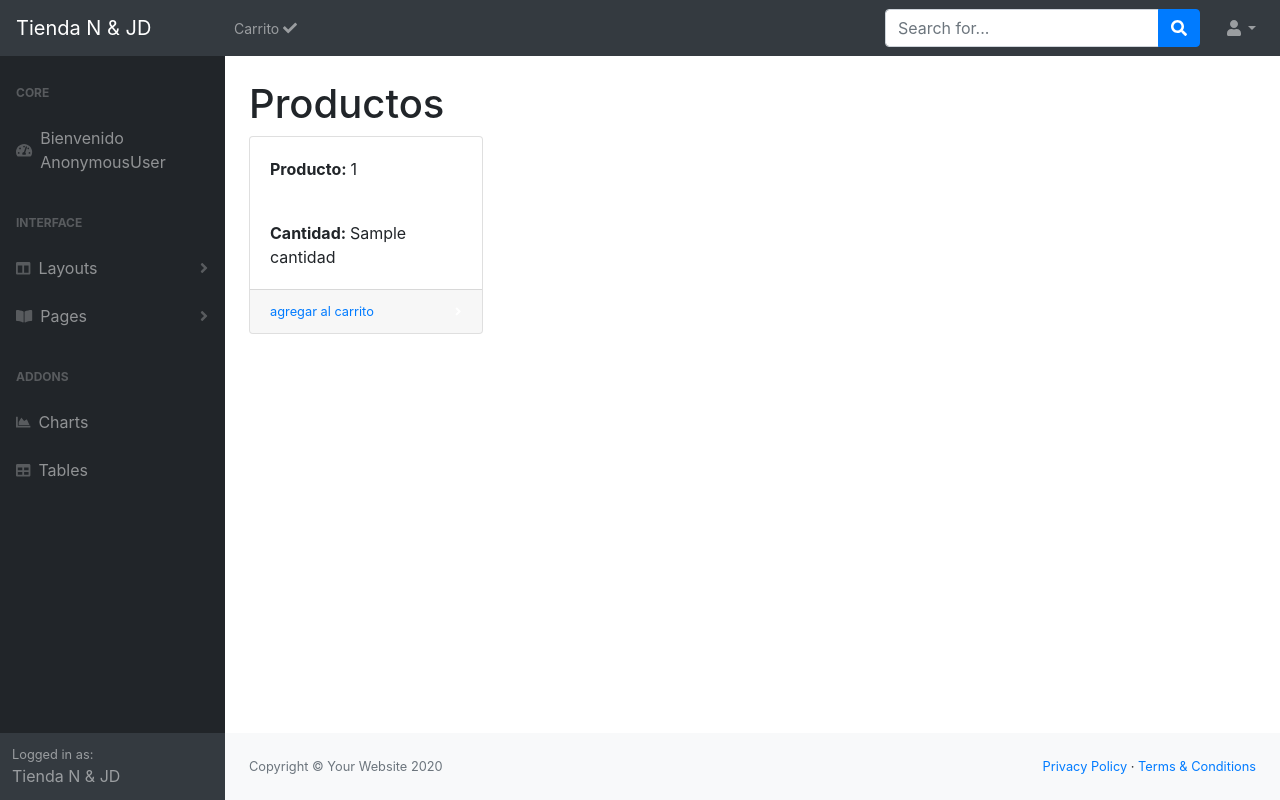
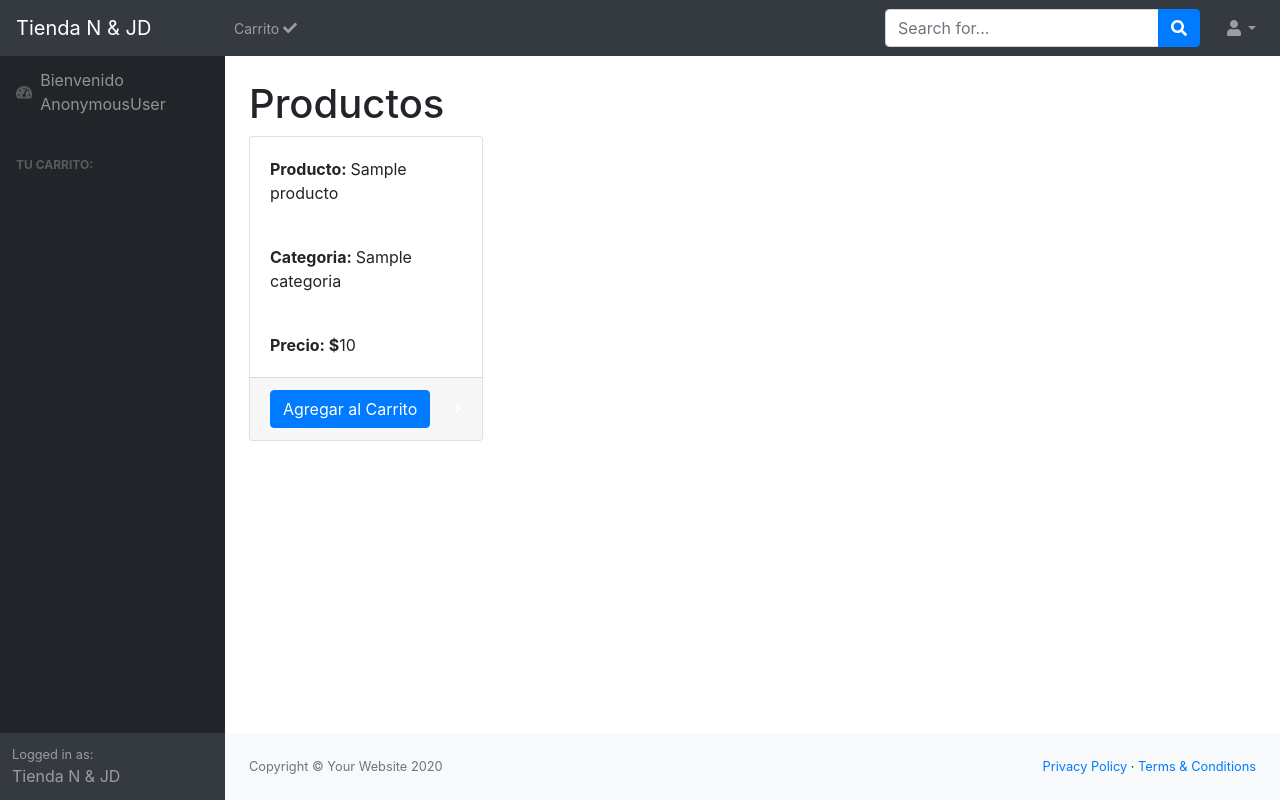
Before and after one commit to nicosalaz/ProyectoFinal, a Django app: template myProject/templates/Tienda/index.html in a window 1280 px wide. Run offline with Django 3.2, Linux system fonts and the light colour scheme; tables that the repository leaves empty hold one stand-in row (values such as "Sample post"); the template is opened without the code that fills it: values that come from a table or form of the project are taken from there, most other values are stand-ins (such as "Sample title", 1, 10 or a date in 2020); some libraries are stand-ins or nearby versions.

Commit message:
25/11/2020

```diff
--- a/myProject/Tienda/models.py
+++ b/myProject/Tienda/models.py
@@ -23,6 +23,9 @@ class Inventario(models.Model):
     cantidad = models.FloatField(blank=False,null=False)
     persona_id = models.ForeignKey(Producto,on_delete=models.CASCADE,null=False)
     categoria_id = models.ForeignKey(Categoria,on_delete=models.CASCADE,null=False)
+    precio_producto = models.IntegerField(blank=False,null=False)
+
+
 
 class Cliente(models.Model):
     id_cliente = models.AutoField(primary_key=True)
@@ -37,6 +40,7 @@ class Cliente(models.Model):
 
 class Carrito(models.Model):
     id_carrito = models.AutoField(primary_key = True)
-    cantidad_producto = models.IntegerField(null=False,blank=False)
+    cantidad_producto = models.IntegerField(null=False,blank=False,default=1)
     cliente_id = models.ForeignKey(Cliente,on_delete=models.CASCADE,null=False)
     inventario_id = models.ForeignKey(Inventario,on_delete=models.CASCADE)
+    precio_unidad = models.IntegerField(null=False,blank=False)
--- a/myProject/Tienda/urls.py
+++ b/myProject/Tienda/urls.py
@@ -4,4 +4,5 @@ from django.contrib.auth.decorators import login_required
 from django.contrib.auth.decorators import login_required
 urlpatterns=[
     path('Registrar/',Registrar.as_view(),name='Registrar'),
+    path('Carrito/',agregar_carrito.as_view(), name='Carrito'),
 ]
--- a/myProject/Usuario/views.py
+++ b/myProject/Usuario/views.py
@@ -30,4 +30,4 @@ class Login(FormView):
 
 def logout_usuario(request):
     logout(request)
-    return HttpResponseRedirect('/accounts/login/')
+    return HttpResponseRedirect('/Indexlog/')
--- a/myProject/myProject/urls.py
+++ b/myProject/myProject/urls.py
@@ -17,11 +17,12 @@ from django.contrib import admin
 from django.urls import path,include
 from django.contrib.auth.decorators import login_required
 from Usuario.views import Login,logout_usuario
-from Tienda.views import Index
+from Tienda.views import Index,Index_login
 urlpatterns = [
     path('admin/', admin.site.urls),
     path('Tienda/',include(('Tienda.urls','Tienda'))),
-    path('',Index.as_view(),name='Index'),
+    path('Indexlog/',Index_login.as_view(),name='Index_login'),
+    path('Index/',login_required(Index.as_view()),name='Index'),
     path('accounts/login/',Login.as_view(),name= 'login'),
     path('logout/',login_required(logout_usuario),name='logout')
 ]
--- a/myProject/templates/Tienda/index.html
+++ b/myProject/templates/Tienda/index.html
@@ -19,7 +19,7 @@
             <!-- Navbar Search-->
             <form class="d-none d-md-inline-block form-inline ml-auto mr-0 mr-md-3 my-2 my-md-0">
                 <div class="input-group">
-                    <input class="form-control" type="text" placeholder="Search for..." aria-label="Search" aria-describedby="basic-addon2" />
+                    <input class="form-control" type="text" name="buscar" placeholder="Search for..." value="{{ request.GET.buscar }}" aria-label="Search" aria-describedby="basic-addon2" />
                     <div class="input-group-append">
                         <button class="btn btn-primary" type="button"><i class="fas fa-search"></i></button>
                     </div>
@@ -30,8 +30,9 @@
                 <li class="nav-item dropdown">
                     <a class="nav-link dropdown-toggle" id="userDropdown" href="#" role="button" data-toggle="dropdown" aria-haspopup="true" aria-expanded="false"><i class="fas fa-user fa-fw"></i></a>
                     <div class="dropdown-menu dropdown-menu-right" aria-labelledby="userDropdown">
+                        {% block opciones %}
                         <a class="dropdown-item" href="{% url 'logout' %}">Logout</a>
-                        <a class="dropdown-item" href="{% url 'login' %}">Login</a>
+                        {% endblock %}
                     </div>
                 </li>
             </ul>
@@ -41,63 +42,11 @@
                 <nav class="sb-sidenav accordion sb-sidenav-dark" id="sidenavAccordion">
                     <div class="sb-sidenav-menu">
                         <div class="nav">
-                            <div class="sb-sidenav-menu-heading">Core</div>
                             <a class="nav-link" href="{% url 'Index' %}">
                                 <div class="sb-nav-link-icon"><i class="fas fa-tachometer-alt"></i></div>
                                     Bienvenido {{ user }}
                             </a>
-                            <div class="sb-sidenav-menu-heading">Interface</div>
-                            <a class="nav-link collapsed" href="#" data-toggle="collapse" data-target="#collapseLayouts" aria-expanded="false" aria-controls="collapseLayouts">
-                                <div class="sb-nav-link-icon"><i class="fas fa-columns"></i></div>
-                                Layouts
-                                <div class="sb-sidenav-collapse-arrow"><i class="fas fa-angle-down"></i></div>
-                            </a>
-                            <div class="collapse" id="collapseLayouts" aria-labelledby="headingOne" data-parent="#sidenavAccordion">
-                                <nav class="sb-sidenav-menu-nested nav">
-                                    <a class="nav-link" href="layout-static.html">Static Navigation</a>
-                                    <a class="nav-link" href="layout-sidenav-light.html">Light Sidenav</a>
-                                </nav>
-                            </div>
-                            <a class="nav-link collapsed" href="#" data-toggle="collapse" data-target="#collapsePages" aria-expanded="false" aria-controls="collapsePages">
-                                <div class="sb-nav-link-icon"><i class="fas fa-book-open"></i></div>
-                                Pages
-                                <div class="sb-sidenav-collapse-arrow"><i class="fas fa-angle-down"></i></div>
-                            </a>
-                            <div class="collapse" id="collapsePages" aria-labelledby="headingTwo" data-parent="#sidenavAccordion">
-                                <nav class="sb-sidenav-menu-nested nav accordion" id="sidenavAccordionPages">
-                                    <a class="nav-link collapsed" href="#" data-toggle="collapse" data-target="#pagesCollapseAuth" aria-expanded="false" aria-controls="pagesCollapseAuth">
-                                        Authentication
-                                        <div class="sb-sidenav-collapse-arrow"><i class="fas fa-angle-down"></i></div>
-                                    </a>
-                                    <div class="collapse" id="pagesCollapseAuth" aria-labelledby="headingOne" data-parent="#sidenavAccordionPages">
-                                        <nav class="sb-sidenav-menu-nested nav">
-                                            <a class="nav-link" href="{% url 'login' %}">Login</a>
-                                            <a class="nav-link" href="{% url 'Tienda:Registrar' %}">Register</a>
-                                            <a class="nav-link" href="password.html">Forgot Password</a>
-                                        </nav>
-                                    </div>
-                                    <a class="nav-link collapsed" href="#" data-toggle="collapse" data-target="#pagesCollapseError" aria-expanded="false" aria-controls="pagesCollapseError">
-                                        Error
-                                        <div class="sb-sidenav-collapse-arrow"><i class="fas fa-angle-down"></i></div>
-                                    </a>
-                                    <div class="collapse" id="pagesCollapseError" aria-labelledby="headingOne" data-parent="#sidenavAccordionPages">
-                                        <nav class="sb-sidenav-menu-nested nav">
-                                            <a class="nav-link" href="401.html">401 Page</a>
-                                            <a class="nav-link" href="404.html">404 Page</a>
-                                            <a class="nav-link" href="500.html">500 Page</a>
-                                        </nav>
-                                    </div>
-                                </nav>
-                            </div>
-                            <div class="sb-sidenav-menu-heading">Addons</div>
-                            <a class="nav-link" href="charts.html">
-                                <div class="sb-nav-link-icon"><i class="fas fa-chart-area"></i></div>
-                                Charts
-                            </a>
-                            <a class="nav-link" href="tables.html">
-                                <div class="sb-nav-link-icon"><i class="fas fa-table"></i></div>
-                                Tables
-                            </a>
+                            <div class="sb-sidenav-menu-heading"> TU CARRITO:</div>
                         </div>
                     </div>
                     <div class="sb-sidenav-footer">
@@ -112,16 +61,21 @@
                         <div>
                             <h1 class="mt-4 text-grey">Productos</h1>
                         </div>
+                        {% block productos%}
                         <div class="row">
-
-                            {% if object_list %}
-                            {% for inven in object_list %}
+                            {% csrf_token %}
+                            {% if posts %}
+                            {% for inven in posts %}
                             <div class="col-xl-3 col-md-6">
                                 <div class="card text-black mb-4">
                                     <div class="card-body"><strong>Producto: </strong>{{ inven.persona_id }}</div>
-                                    <div class="card-body"><strong>Cantidad: </strong>{{ inven.cantidad }}</div>
+                                    <div class="card-body"><strong>Categoria: </strong>{{ inven.categoria_id }}</div>
+                                    <div class="card-body"><strong>Precio: $</strong>{{ inven.precio_producto }}</div>
                                     <div class="card-footer d-flex align-items-center justify-content-between">
-                                        <a class="small text-black stretched-link" href="#" >agregar al carrito</a>
+                                        {% block carrito%}
+                                        <button type="button" class="btn btn-primary btn lg" onclick="agregar_carrito()">Agregar al Carrito</button>
+
+                                        {% endblock %}
                                         <div class="small text-white"><i class="fas fa-angle-right"></i></div>
                                     </div>
                                 </div>
@@ -130,34 +84,8 @@
                             {% else %}
                             <h4>No Hay Productos en el inventario</h4>
                             {% endif %}
-                            <!--<div class="col-xl-3 col-md-6">
-                                <div class="card bg-warning text-white mb-4">
-                                    <div class="card-body">Warning Card</div>
-                                    <div class="card-footer d-flex align-items-center justify-content-between">
-                                        <a class="small text-white stretched-link" href="#">View Details</a>
-                                        <div class="small text-white"><i class="fas fa-angle-right"></i></div>
-                                    </div>
-                                </div>
-                            </div>
-                            <div class="col-xl-3 col-md-6">
-                                <div class="card bg-success text-white mb-4">
-                                    <div class="card-body">Success Card</div>
-                                    <div class="card-footer d-flex align-items-center justify-content-between">
-                                        <a class="small text-white stretched-link" href="#">View Details</a>
-                                        <div class="small text-white"><i class="fas fa-angle-right"></i></div>
-                                    </div>
-                                </div>
-                            </div>
-                            <div class="col-xl-3 col-md-6">
-                                <div class="card bg-danger text-white mb-4">
-                                    <div class="card-body">Danger Card</div>
-                                    <div class="card-footer d-flex align-items-center justify-content-between">
-                                        <a class="small text-white stretched-link" href="#">View Details</a>
-                                        <div class="small text-white"><i class="fas fa-angle-right"></i></div>
-                                    </div>
-                                </div>
-                            </div>-->
                         </div>
+                        {% endblock %}
                     </div>
                 </main>
                 <footer class="py-4 bg-light mt-auto">
@@ -183,5 +111,25 @@
         <script src="https://cdn.datatables.net/1.10.20/js/jquery.dataTables.min.js" crossorigin="anonymous"></script>
         <script src="https://cdn.datatables.net/1.10.20/js/dataTables.bootstrap4.min.js" crossorigin="anonymous"></script>
         <script src="{% static 'assets/demo/datatables-demo.js' %}"></script>
+        <script type="text/javascript">
+            function agregar_carrito(){
+                data = {
+                    'producto' : "{{ post.persona_id }}",
+                    'precio_unidad' : "{{ post.precio_producto}}",
+                    csrfmiddlewaretoken: $("[name = 'csrfmiddlewaretoken']").val()
+                }
+                $.ajax({
+                    data: data,
+                    url:"{% url 'Index' %}",
+                    type:'POST',
+                    success: function(response){
+                        console.log(response);
+                    },
+                    error: function(error){
+                        console.log(error);
+                    }
+                });
+            }
+        </script>
     </body>
 </html>
```
Also changed, not shown: myProject/Tienda/views.py (+48 -16 lines), myProject/templates/Tienda/indexLogin.html (added, +28 -0 lines), myProject/Tienda/migrations/0002_inventario_precio_producto.py (added), myProject/Tienda/migrations/0003_auto_20201125_1353.py (added).
